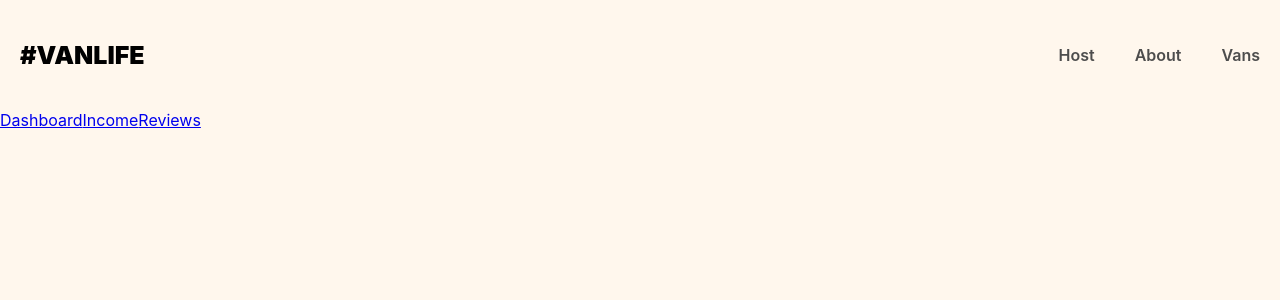
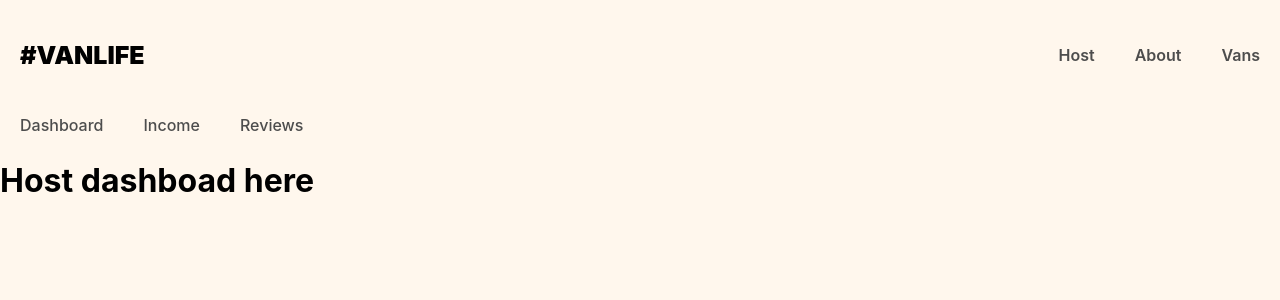
Before and after one commit to Kevinemug/van-life, a React (Vite) app: page /host in a window 1280 px wide. Shown: the top 300 px of the page. Built offline with nearby package versions, Linux system fonts and the light colour scheme; what miragejs would draw is missing.

Commit message:
studying layout and outlook

```diff
--- a/src/App.jsx
+++ b/src/App.jsx
@@ -14,18 +14,18 @@ function App() {
   return (
     <>
       <Routes>
-        <Route element={<Layout />}>
-          <Route path="/" element={<Home />} />
-          <Route path="/about" element={<About />} />
-          <Route path="/vans" element={<Vans />} />
-          <Route path="/vans/:id" element={<VanDetail />} />
+        <Route path="/"  element={<Layout />}>
+          <Route index element={<Home />} />
+          <Route path="about" element={<About />} />
+          <Route path="vans" element={<Vans />} />
+          <Route path="vans/:id" element={<VanDetail />} />
 
 
-          <Route path="/host" element={<HostLayoutComponet />} >
+          <Route path="host" element={<HostLayoutComponet />} >
 
-          <Route path="/host/dashboard" element={<Dashboard />} />
-          <Route path="/host/reviews" element={<Reviews />} />
-          <Route path="/host/income" element={<Income />} />
+          <Route index element={<Dashboard />} />
+          <Route path="reviews" element={<Reviews />} />
+          <Route path="income" element={<Income />} />
           </Route>
 
         </Route>
--- a/src/index.css
+++ b/src/index.css
@@ -279,6 +279,22 @@ i[class*='van-type-'] {
   font-size: 1.125rem;
 }
 
+.host-nav {
+  display: flex;
+}
+
+.host-nav a {
+  text-decoration: none;
+  color: #4D4D4D;
+  font-weight: 500;
+  padding: 5px 20px;
+}
+
+.host-nav a:hover {
+  color: #161616;
+  text-decoration: underline;
+  font-weight: 600;
+}
 @media (min-width: 1200px) {
   .flex-container{
     display: flex;
--- a/src/pages/Host/HostLayoutComponent.jsx
+++ b/src/pages/Host/HostLayoutComponent.jsx
@@ -2,11 +2,11 @@ import { Outlet,Link} from "react-router-dom";
 const HostLayoutComponet = () => {
     return (
         <>
-<nav>
-<Link to="/host">Dashboard</Link>
-<Link to="/host/income">Income</Link>
-<Link to="/host/reviews">Reviews</Link>
-</nav>
+  <nav className="host-nav">
+            <Link to="/host">Dashboard</Link>
+            <Link to="/host/income">Income</Link>
+            <Link to="/host/reviews">Reviews</Link>
+        </nav>
         <Outlet/>
 
         </>
```
